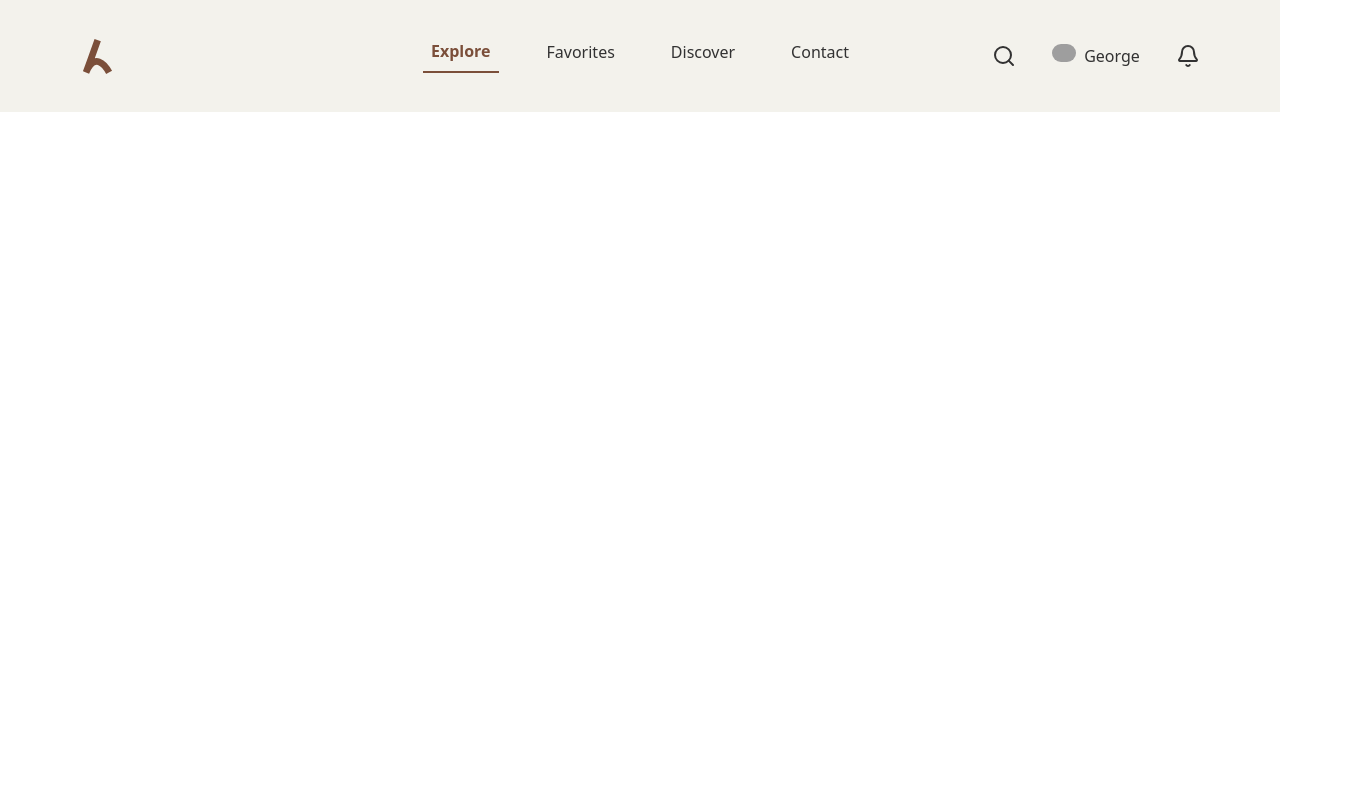
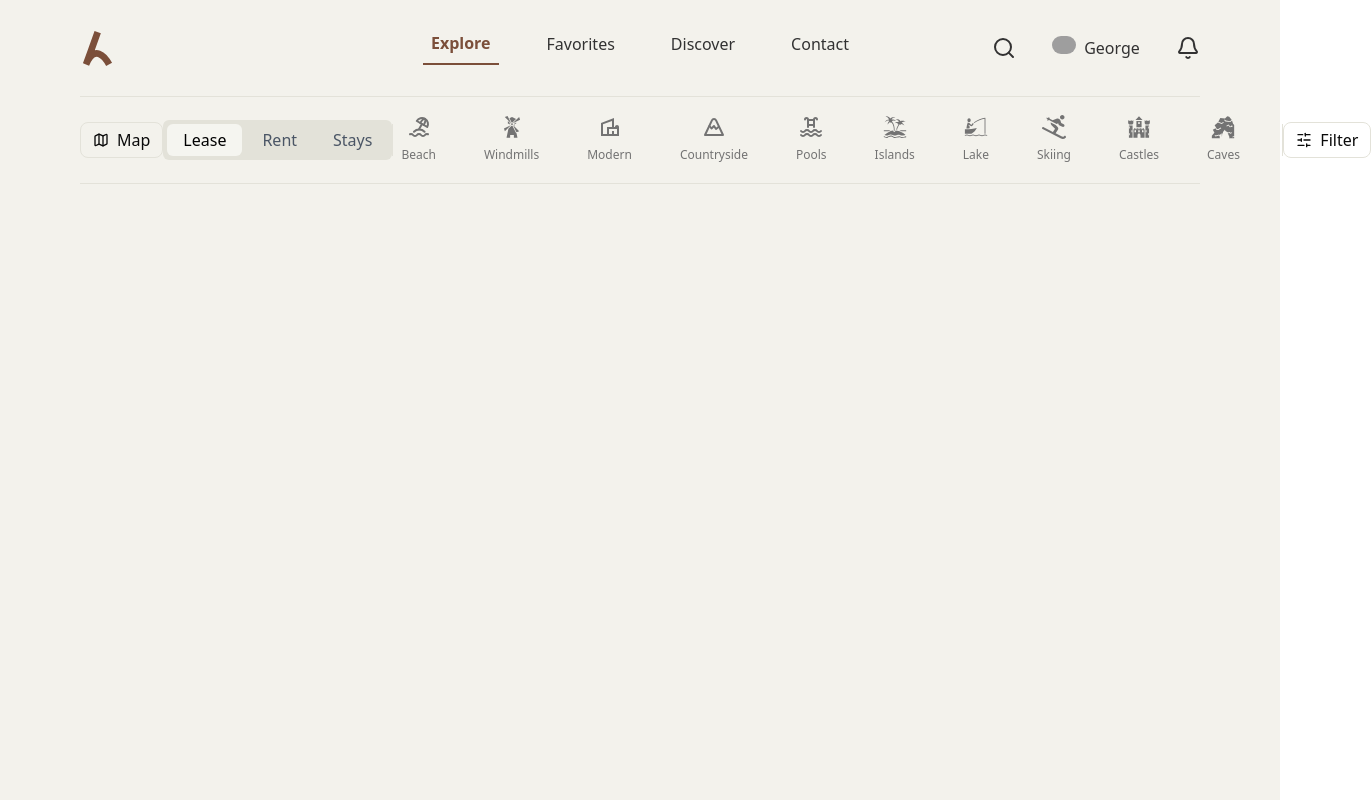
Before and after one commit to grayoj/heuvera, a Next.js app: page / in a window 1280 px wide. Shown: the whole page, 1371 px wide, since content can reach past the window. Built offline with nearby package versions, Linux system fonts and the light colour scheme; grey boxes are pictures that could not be loaded.

Commit message:
feat(categories): Created the categories section.

```diff
--- a/package.json
+++ b/package.json
@@ -10,12 +10,14 @@
   },
   "dependencies": {
     "@radix-ui/react-avatar": "^1.1.3",
+    "@radix-ui/react-slot": "^1.1.2",
     "class-variance-authority": "^0.7.1",
     "clsx": "^2.1.1",
     "lucide-react": "^0.482.0",
     "next": "15.2.2",
     "react": "^19.0.0",
     "react-dom": "^19.0.0",
+    "react-icons": "^5.5.0",
     "tailwind-merge": "^3.0.2",
     "tailwindcss-animate": "^1.0.7"
   },
--- /dev/null
+++ b/src/app/components/Categories/Categories.tsx
@@ -0,0 +1,32 @@
+import MapButton from "./MapButton";
+import FilterButton from "./FilterButton";
+import LeaseRentStays from "./LeaseRentStays";
+import CategoryList from "./CategoryList";
+
+const Categories = () => {
+    return (
+        <div className="w-full border-t border-b border-[#E3E2D9] h-[88px] flex flex-row items-center">
+            {/* Map Button */}
+            <MapButton />
+
+            {/* Lease, Rent, Stays Section */}
+            <div className="flex items-center w-full justify-evenly">
+                <LeaseRentStays />
+
+                {/* Divider */}
+                <div className="h-8 border-[#E3E2D9] border-l" />
+
+                {/* Categories List */}
+                <CategoryList />
+
+                {/* Divider */}
+                <div className="h-8 border-[#E3E2D9] border-l" />
+            </div>
+
+            {/* Filter Button */}
+            <FilterButton />
+        </div>
+    );
+};
+
+export default Categories;
--- /dev/null
+++ b/src/app/components/Categories/CategoryItem.tsx
@@ -0,0 +1,21 @@
+import React from "react";
+
+interface CategoryItemProps {
+    label: string;
+    icon: React.ComponentType<{ size: number }>;
+    selected: boolean;
+    onSelect: (label: string) => void;
+}
+
+const CategoryItem: React.FC<CategoryItemProps> = ({ label, icon: Icon, selected, onSelect }) => (
+    <div
+        onClick={() => onSelect(label)}
+        className={`h-[88px] flex flex-col items-center justify-center gap-2 px-2 border-b-2 transition cursor-pointer ${selected ? "border-b-[#7B4F3A] text-[#7B4F3A]" : "border-transparent text-neutral-500"
+            }`}
+    >
+        <Icon size={24} />
+        <div className="font-medium text-xs">{label}</div>
+    </div>
+);
+
+export default CategoryItem;
--- /dev/null
+++ b/src/app/components/Categories/CategoryList.tsx
@@ -0,0 +1,23 @@
+import { useState } from "react";
+import { categories } from "./categoriesData";
+import CategoryItem from "./CategoryItem";
+
+const CategoryList = () => {
+    const [selectedCategory, setSelectedCategory] = useState<string | null>(null);
+
+    return (
+        <div className="flex gap-8 overflow-x-auto">
+            {categories.map(({ label, icon }) => (
+                <CategoryItem
+                    key={label}
+                    label={label}
+                    icon={icon}
+                    selected={selectedCategory === label}
+                    onSelect={setSelectedCategory}
+                />
+            ))}
+        </div>
+    );
+};
+
+export default CategoryList;
--- /dev/null
+++ b/src/app/components/Categories/FilterButton.tsx
@@ -0,0 +1,14 @@
+import { Button } from "@heuvera/components/ui/button";
+import { LucideSlidersHorizontal } from "lucide-react";
+
+const FilterButton = () => (
+    <Button
+        variant="outline"
+        className="bg-transparent border border-[#E3E2D9] shadow-none text-base"
+        size="default"
+    >
+        <LucideSlidersHorizontal className="text-xl" /> Filter
+    </Button>
+);
+
+export default FilterButton;
--- /dev/null
+++ b/src/app/components/Categories/LeaseRentStays.tsx
@@ -0,0 +1,22 @@
+import { useState } from "react";
+
+const LeaseRentStays = () => {
+    const [selected, setSelected] = useState("Lease");
+
+    return (
+        <div className="h-10 bg-[#E3E2D9] flex gap-1 items-center rounded-sm px-1 min-w-fit">
+            {["Lease", "Rent", "Stays"].map((option) => (
+                <button
+                    key={option}
+                    className={`h-8 px-4 rounded-sm text-base font-medium transition-all ${selected === option ? "bg-[#F5F5F0] text-black" : "text-gray-600"
+                        }`}
+                    onClick={() => setSelected(option)}
+                >
+                    {option}
+                </button>
+            ))}
+        </div>
+    );
+};
+
+export default LeaseRentStays;
--- /dev/null
+++ b/src/app/components/Categories/MapButton.tsx
@@ -0,0 +1,15 @@
+
+import { Button } from "@heuvera/components/ui/button";
+import { LucideMap } from "lucide-react";
+
+const MapButton = () => (
+    <Button
+        variant="outline"
+        className="bg-transparent border border-[#E3E2D9] shadow-none text-base"
+        size="default"
+    >
+        <LucideMap className="text-xl" /> Map
+    </Button>
+);
+
+export default MapButton;
--- /dev/null
+++ b/src/app/components/Categories/categoriesData.ts
@@ -0,0 +1,33 @@
+import { TbBeach, TbMountain, TbPool } from "react-icons/tb";
+import {
+    GiBarn,
+    GiBoatFishing,
+    GiCactus,
+    GiCastle,
+    GiCaveEntrance,
+    GiForestCamp,
+    GiIsland,
+    GiWindmill,
+} from "react-icons/gi";
+import { FaSkiing } from "react-icons/fa";
+import { BsSnow } from "react-icons/bs";
+import { IoDiamond } from "react-icons/io5";
+import { MdOutlineVilla } from "react-icons/md";
+
+export const categories = [
+    { label: "Beach", icon: TbBeach, description: "This property is close to the beach!" },
+    { label: "Windmills", icon: GiWindmill, description: "This property has windmills!" },
+    { label: "Modern", icon: MdOutlineVilla, description: "This property is modern!" },
+    { label: "Countryside", icon: TbMountain, description: "This property is in the countryside!" },
+    { label: "Pools", icon: TbPool, description: "This property has a beautiful pool!" },
+    { label: "Islands", icon: GiIsland, description: "This property is on an island!" },
+    { label: "Lake", icon: GiBoatFishing, description: "This property is near a lake!" },
+    { label: "Skiing", icon: FaSkiing, description: "This property has skiing activities!" },
+    { label: "Castles", icon: GiCastle, description: "This property is an ancient castle!" },
+    { label: "Caves", icon: GiCaveEntrance, description: "This property is in a spooky cave!" },
+    { label: "Camping", icon: GiForestCamp, description: "This property offers camping activities!" },
+    { label: "Arctic", icon: BsSnow, description: "This property is in an arctic environment!" },
+    { label: "Desert", icon: GiCactus, description: "This property is in the desert!" },
+    { label: "Barns", icon: GiBarn, description: "This property is in a barn!" },
+    { label: "Lux", icon: IoDiamond, description: "This property is brand new and luxurious!" },
+];
--- a/src/app/components/navigationbar.tsx
+++ b/src/app/components/navigation/navigationbar.tsx
@@ -1,7 +1,5 @@
-"use client";
-
 import { useMemo, useState } from "react";
-import { HeuveraLogo } from "./logo";
+import { HeuveraLogo } from "../logo";
 import { LucideBell, LucideSearch } from "lucide-react";
 import { Avatar, AvatarImage, AvatarFallback } from "@radix-ui/react-avatar";
 
@@ -17,7 +15,7 @@ export default function NavigationBar() {
 
     return (
         <>
-            <div className="h-28 w-full px-20 flex items-center justify-between">
+            <div className="h-24 w-full flex items-center justify-between">
                 <div className="w-52">
                     <HeuveraLogo width={35} height={35} />
                 </div>
@@ -42,7 +40,7 @@ export default function NavigationBar() {
                         <div className="h-6 w-6 rounded-full">
                             <Avatar className="rounded-full overflow-hidden block">
                                 <AvatarImage src="https://github.com/shadcn.png" alt="@shadcn" />
-                                <AvatarFallback>CN</AvatarFallback>
+                                <AvatarFallback className="bg-[#E3E2D9]">FG</AvatarFallback>
                             </Avatar>
                         </div>
                         <h1 className="text-base font-medium text-[#323232]">George</h1>
--- a/src/app/page.tsx
+++ b/src/app/page.tsx
@@ -1,10 +1,14 @@
-import NavigationBar from "./components/navigationbar";
+"use client";
+import Categories from "./components/Categories/Categories";
+import NavigationBar from "./components/navigation/navigationbar";
+
 
 export default function Home() {
   return (
     <>
-      <div className="bg-[#F3F2EC]">
+      <div className="bg-[#F3F2EC] px-20 h-screen">
         <NavigationBar />
+        <Categories/>
       </div>
     </>
   );
--- /dev/null
+++ b/src/components/ui/button.tsx
@@ -0,0 +1,59 @@
+import * as React from "react"
+import { Slot } from "@radix-ui/react-slot"
+import { cva, type VariantProps } from "class-variance-authority"
+
+import { cn } from "@heuvera/lib/utils"
+
+const buttonVariants = cva(
+  "inline-flex items-center justify-center gap-2 whitespace-nowrap rounded-md text-sm font-medium transition-all disabled:pointer-events-none disabled:opacity-50 [&_svg]:pointer-events-none [&_svg:not([class*='size-'])]:size-4 shrink-0 [&_svg]:shrink-0 outline-none focus-visible:border-ring focus-visible:ring-ring/50 focus-visible:ring-[3px] aria-invalid:ring-destructive/20 dark:aria-invalid:ring-destructive/40 aria-invalid:border-destructive",
+  {
+    variants: {
+      variant: {
+        default:
+          "bg-primary text-primary-foreground shadow-xs hover:bg-primary/90",
+        destructive:
+          "bg-destructive text-white shadow-xs hover:bg-destructive/90 focus-visible:ring-destructive/20 dark:focus-visible:ring-destructive/40 dark:bg-destructive/60",
+        outline:
+          "border bg-background shadow-xs hover:bg-accent hover:text-accent-foreground dark:bg-input/30 dark:border-input dark:hover:bg-input/50",
+        secondary:
+          "bg-secondary text-secondary-foreground shadow-xs hover:bg-secondary/80",
+        ghost:
+          "hover:bg-accent hover:text-accent-foreground dark:hover:bg-accent/50",
+        link: "text-primary underline-offset-4 hover:underline",
+      },
+      size: {
+        default: "h-9 px-4 py-2 has-[>svg]:px-3",
+        sm: "h-8 rounded-md gap-1.5 px-3 has-[>svg]:px-2.5",
+        lg: "h-10 rounded-md px-6 has-[>svg]:px-4",
+        icon: "size-9",
+      },
+    },
+    defaultVariants: {
+      variant: "default",
+      size: "default",
+    },
+  }
+)
+
+function Button({
+  className,
+  variant,
+  size,
+  asChild = false,
+  ...props
+}: React.ComponentProps<"button"> &
+  VariantProps<typeof buttonVariants> & {
+    asChild?: boolean
+  }) {
+  const Comp = asChild ? Slot : "button"
+
+  return (
+    <Comp
+      data-slot="button"
+      className={cn(buttonVariants({ variant, size, className }))}
+      {...props}
+    />
+  )
+}
+
+export { Button, buttonVariants }
```
Also changed, not shown: 1 other file (tests, documents, lock files or other folders).
